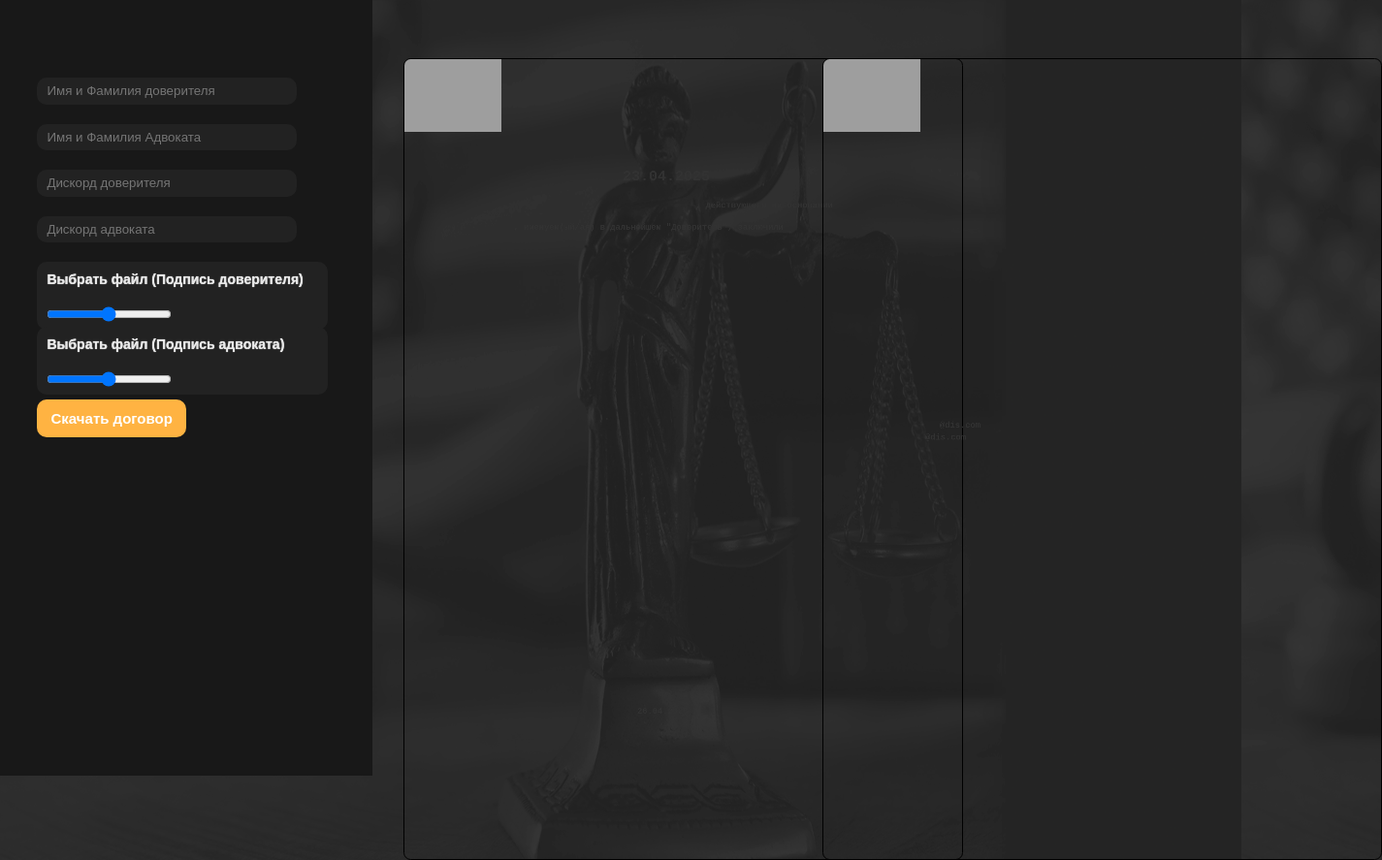
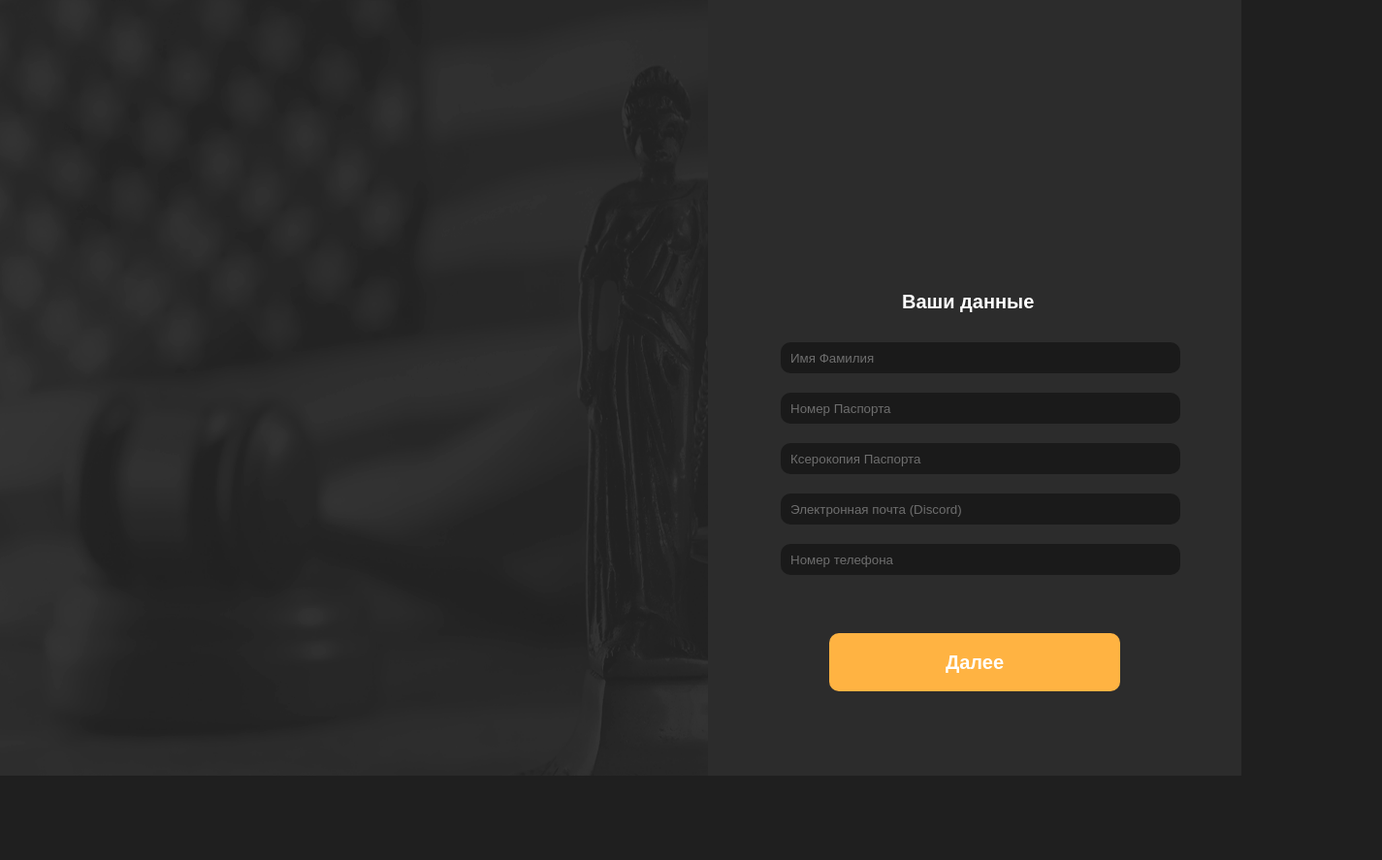
Before and after one commit to fijman/TheBarAssociation, a plain HTML site: page index.html in a window 1280 px wide. Shown: the whole page at 97% size, 1425 px wide, since content can reach past the window. After the commit the page ends 800 px from the top, so only its background shows below. Drawn offline with nearby package versions, Linux system fonts and the light colour scheme.

Commit message:
Add files via upload

```diff
--- a/index.html
+++ b/index.html
@@ -3,41 +3,56 @@
 <head>
     <meta charset="UTF-8">
     <meta name="viewport" content="width=device-width, initial-scale=1.0">
-    <title>Bar Association - "IronSide"</title>
-    <link rel='stylesheet' type='text/css' media='screen' href='style_image.css'>
-    <script src="https://ajax.googleapis.com/ajax/libs/jquery/3.4.1/jquery.min.js"></script>
-    <script type="text/javascript" src="Bot.js" defer></script>
+    <title>Помощь в написании исковых заявлений</title>
     <link rel="icon" type="image/x-icon" href="statue-of-liberty.ico">
+    <link rel="stylesheet" type="text/css" media="screen" href="style.css">
+    <script type="text/javascript" src="bot.js" defer></script>
+    <style>
+        .hidden { display: none; }
+        .visible { display: block; }
+        .button:disabled {
+            background-color: #888;
+            cursor: not-allowed;
+        }
+    </style>
 </head>
 <body>
-<div class="Container">
-    <input type="text" class='TEXT' id="textInput" placeholder="Имя и Фамилия доверителя">
-    <input type="text" class='TEXT' id="textInput1" placeholder="Имя и Фамилия Адвоката">
-    <input type="text" class='TEXT' id="textInput3" placeholder="Дискорд доверителя">
-    <input type="text" class='TEXT' id="textInput4" placeholder="Дискорд адвоката">
-
-
-    <!-- Упрощенные формы без отправки на сервер -->
-    <form>
-        <div id="btn">
-            <label for="imageLoader">Выбрать файл (Подпись доверителя)</label>
-            <input type="range" id="scaleInput" min="0.05" max="6" step="0.005" value="3">
-        </div>
-        <input id='imageLoader' style="visibility:hidden;" accept="image/*" type="file">
-    </form>
-
-    <form>
-        <div id="btn2">
-            <label for="imageLoader2">Выбрать файл (Подпись адвоката)</label>
-            <input type="range" id="scaleInput2" min="0.05" max="6" step="0.005" value="3">
-        </div>
-        <input id='imageLoader2' style="visibility:hidden;" accept="image/*" type="file">
-    </form>
-
-    <button id="downloadButton">Скачать договор</button>
-</div>
-
-<canvas id="canvas" width="2300" height="3300"></canvas>
-<canvas id="canvas2" width="2300" height="3300"></canvas>
+    <div class="form-container">
+        <form id="messageForm">
+            <div id="element1" class="visible">
+                <h3>Ваши данные</h3>
+                <input type="text" id="field1" class="TEXT" placeholder="Имя Фамилия">
+                <input type="text" id="field2" class="TEXT" placeholder="Номер Паспорта">
+                <input type="text" id="field3" class="TEXT" placeholder="Ксерокопия Паспорта">
+                <input type="text" id="field4" class="TEXT" placeholder="Электронная почта (Discord)">
+                <input type="text" id="field5" class="TEXT" placeholder="Номер телефона">
+                <button id="But1" class="button" type="button">Далее</button>
+            </div>
+            <div id="element2" class="hidden">
+                <h3>Данные ответчика</h3>
+                <input type="text" id="field6" class="TEXT" placeholder="Имя Фамилия">
+                <input type="text" id="field7" class="TEXT" placeholder="Номер Паспорта">
+                <input type="text" id="field8" class="TEXT" placeholder="Организация">
+                <button id="But2" class="button" type="button">Далее</button>
+            </div>
+            <div id="element3" class="hidden">
+                <h3>Материалы дела</h3>
+                <input type="text" id="field9" class="TEXT" placeholder="Инкриминированые статьи">
+                <input type="text" id="field10" class="TEXT" placeholder="Видеофиксациия">
+                <select id="field11" class="TEXT" style="width: 410px;">
+                    <option selected hidden>Была ли сделана запись о судимости?</option>
+                    <option>Да</option>
+                    <option>Нет</option>
+                </select>
+                <textarea id="field12" class="TEXT" placeholder="Краткое описание ситуации"></textarea>
+                <button id="But3" class="button" type="button">Далее</button>
+            </div>
+            <div id="element4" class="hidden">
+                <h3 id="b1">Стоимость услуг составляет 100.000$, оплачивать на счет - 73879.</h5>
+                <input type="text" id="field13" class="TEXT" placeholder="Скриншот оплаты услуг">
+                <button type="submit" class="button">Отправить</button>
+            </div>
+        </form>
+    </div>
 </body>
 </html>
```
